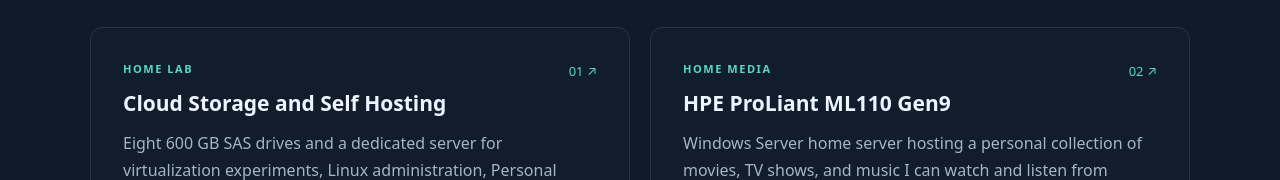
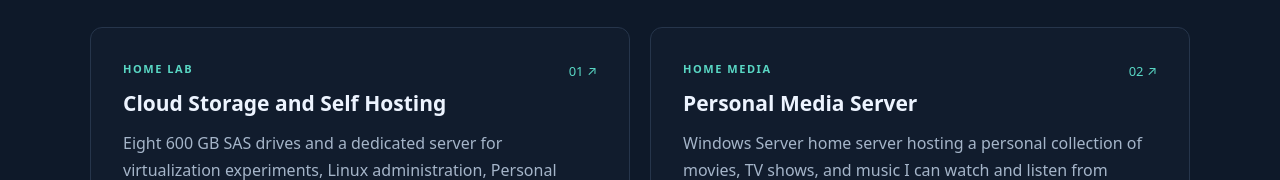
Before and after one commit to Sgeurb/resume-server-website, a plain HTML site: page index.html in a window 1280 px wide. Shown: the part 2271-2451 px from the top of the page. Drawn offline with Linux system fonts and the light colour scheme.

Commit message:
10/12/2026 pt 2

```diff
--- a/index.html
+++ b/index.html
@@ -43,7 +43,7 @@
         <h3>Cloud Storage and Self Hosting</h3><p>Eight 600 GB SAS drives and a dedicated server for virtualization experiments, Linux administration, Personal Cloud storage and hosting this portfolio.
             </p><div class="chips"><span>Proxmox</span><span>RAID</span><span>Virtualization</span></div></article>
             <article class="card project"><div class="project-top"><span class="tag">
-                HOME MEDIA</span><span>02 ↗</span></div><h3>HPE ProLiant ML110 Gen9</h3><p>Windows Server home server hosting a personal collection of movies, TV shows, and music I can watch and listen from anywhere. Alongside IIS and SMB file-sharing experiments.</p>
+                HOME MEDIA</span><span>02 ↗</span></div><h3>Personal Media Server</h3><p>Windows Server home server hosting a personal collection of movies, TV shows, and music I can watch and listen from anywhere. Alongside IIS and SMB file-sharing experiments.</p>
                 <div class="chips"><span>Windows Server</span>
                     <span>IIS</span><span>SMB</span></div></article><article class="card project"><div class="project-top"><span class="tag">
                         WINDOWS SERVER LAB</span><span>03 ↗</span></div><h3>AllMash Brewery Domain</h3><p>Designed a simulated Active Directory environment with organizational units across three states
```
